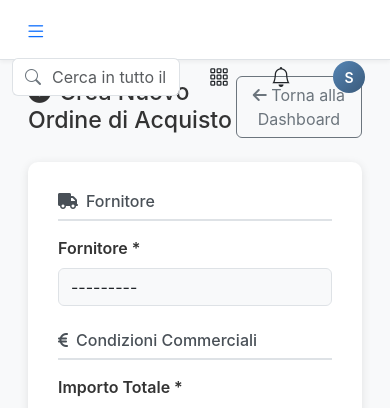
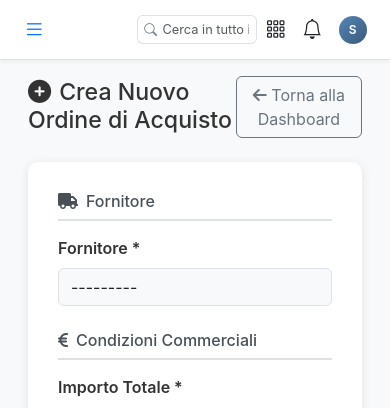
Before and after one commit to Giorgino79/AMG, a Django app: page /acquisti/crea/ in a window 390 px wide. Shown: the top 408 px of the page. Run offline with Django 5.2, Linux system fonts and the light colour scheme; the visitor is signed in with stand-in values (Sample User, id 1); data that the repository does not hold is empty.

Commit message:
Improve mobile navbar responsive layout to prevent element overlapping
Enhanced mobile breakpoints with granular sizing for search bar and navbar elements. Added new 575px breakpoint for extra small devices with compact buttons, reduced gaps, and smaller avatars/badges to ensure all navbar elements fit properly on small screens.

Co-Authored-By: Claude Sonnet 4.5 <noreply@anthropic.com>

```diff
--- a/static/css/base.css
+++ b/static/css/base.css
@@ -321,7 +321,22 @@ body {
 
     .search-wrapper {
         width: 100%;
-        max-width: 300px;
+        max-width: 250px;
+    }
+
+    /* Riduci padding navbar per dare più spazio */
+    .navbar {
+        padding-left: 0.5rem !important;
+        padding-right: 0.5rem !important;
+    }
+
+    /* Riduci gap tra elementi navbar */
+    .navbar .gap-2 {
+        gap: 0.25rem !important;
+    }
+
+    .navbar .gap-3 {
+        gap: 0.5rem !important;
     }
 }
 
@@ -331,7 +346,17 @@ body {
     }
 
     .search-wrapper {
-        max-width: 200px;
+        max-width: 150px;
+    }
+
+    /* Riduci ulteriormente i margini della search bar */
+    .search-wrapper .form-control {
+        font-size: 0.875rem;
+        padding: 0.375rem 0.5rem;
+    }
+
+    .search-wrapper .input-group-text {
+        padding: 0.375rem 0.5rem;
     }
 
     .main-container {
@@ -341,6 +366,79 @@ body {
     /* Dropdown profilo compatto */
     .user-avatar + span {
         display: none !important;
+    }
+
+    /* Nascondi testo nei bottoni dropdown, mostra solo icone */
+    .navbar .dropdown-toggle span:not(.badge) {
+        display: none !important;
+    }
+
+    /* Riduci dimensione bottoni navbar */
+    .navbar .btn {
+        padding: 0.375rem 0.5rem;
+        font-size: 0.875rem;
+    }
+
+    /* Riduci gap tra elementi */
+    .navbar .gap-2 {
+        gap: 0.15rem !important;
+    }
+
+    .navbar .gap-3 {
+        gap: 0.25rem !important;
+    }
+}
+
+@media (max-width: 575.98px) {
+    /* Extra small devices */
+    .search-wrapper {
+        max-width: 120px;
+    }
+
+    .search-wrapper .form-control {
+        font-size: 0.8rem;
+        padding: 0.25rem 0.4rem;
+    }
+
+    .search-wrapper .input-group-text {
+        padding: 0.25rem 0.4rem;
+        font-size: 0.8rem;
+    }
+
+    /* Bottoni ancora più compatti */
+    .navbar .btn {
+        padding: 0.25rem 0.4rem;
+        font-size: 0.8rem;
+    }
+
+    /* Avatar più piccolo */
+    .user-avatar {
+        width: 28px;
+        height: 28px;
+        font-size: 0.75rem;
+    }
+
+    .navbar img.rounded-circle {
+        width: 28px;
+        height: 28px;
+    }
+
+    /* Badge notifiche più piccolo */
+    .navbar .badge {
+        font-size: 0.6rem;
+        padding: 0.15em 0.35em;
+    }
+
+    /* Nessun gap tra elementi */
+    .navbar .gap-2,
+    .navbar .gap-3 {
+        gap: 0.1rem !important;
+    }
+
+    /* Riduce padding navbar */
+    .navbar {
+        padding-left: 0.25rem !important;
+        padding-right: 0.25rem !important;
     }
 }
 
```
